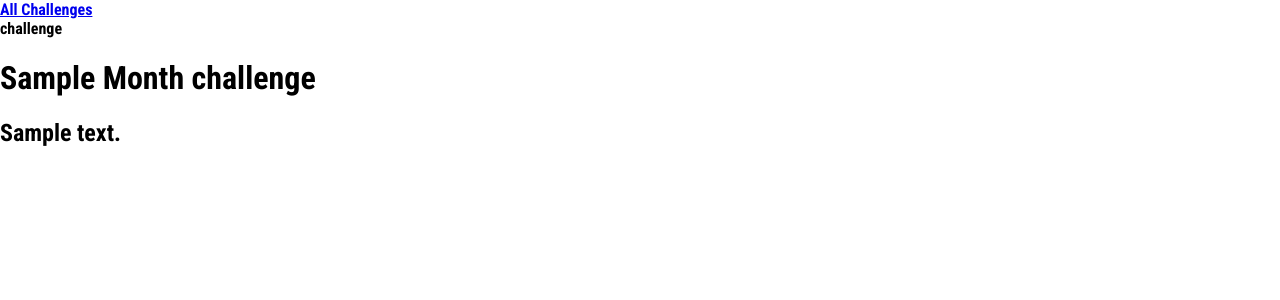
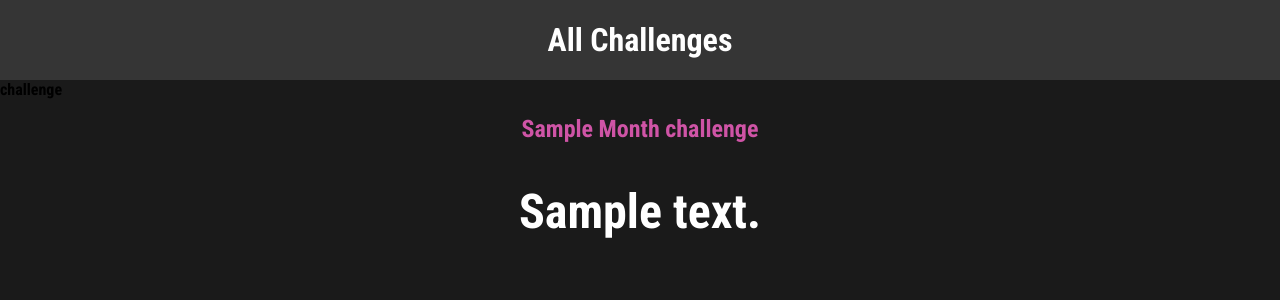
Before and after one commit to ercsanchez/monthly_challenges, a Django app: template monthly_challenges/challenges/templates/challenges/challenge.html in a window 1280 px wide. Shown: the top 300 px of the page. Run offline with Django 3.2, Linux system fonts and the light colour scheme; the template is opened without the code that fills it: most values are stand-ins (such as "Sample title", 1, 10 or a date in 2020).

Commit message:
add more app-specific and global css styling; separate syling for app index, challenge, and header templates; renamed challenges.css to index.css to match corresponding template

```diff
--- /dev/null
+++ b/monthly_challenges/challenges/static/challenges/challenge.css
@@ -0,0 +1,22 @@
+h1,
+h2 {
+    text-align: center;
+    color: white;
+}
+
+h1 {
+    font-size: 1.5rem;
+    margin: 2rem 0 1 rem 0;
+    font-weight: normal;
+    color: #cf54a6;
+}
+
+h2 {
+    font-size: 3rem;
+    font-weight: bold;
+}
+
+.fallback {
+    text-align: center;
+    color: white;
+}
--- a/monthly_challenges/challenges/static/challenges/challenges.css
+++ /dev/null
@@ -1,3 +0,0 @@
-ul {
-    list-style: none;
-}
--- /dev/null
+++ b/monthly_challenges/challenges/static/challenges/includes/header.css
@@ -0,0 +1,25 @@
+header {
+    width: 100%;
+    height: 5rem;
+    background-color: #353535
+}
+
+header nav {
+    width: 100%;
+    height: 100%;
+    display: flex;
+    justify-content: center;
+    align-items: center;
+}
+
+header nav a {
+    color: white;
+    font-size:  2rem;
+    font-weight: bold;
+    text-decoration: none;
+}
+
+header nav a:hover,
+header nav a:active {
+    color: #cf54a6;
+}
--- a/monthly_challenges/challenges/templates/challenges/challenge.html
+++ b/monthly_challenges/challenges/templates/challenges/challenge.html
@@ -1,4 +1,11 @@
 {% extends "base.html" %}
+
+{% load static %}
+
+{% block css_files %}
+    <link rel="stylesheet" href="{% static "challenges/challenge.css" %}">
+    <link rel="stylesheet" href="{% static "challenges/includes/header.css" %}">
+{% endblock  %}
 
 {% block page_title %}
     {{ month }} Challenge
@@ -11,6 +18,6 @@
     {% if  text is not None %}
         <h2>{{ text }}</h2>
     {% else %}
-        <p>There is no challenge for this month</p>
+        <p class="fallback">There is no challenge for this month</p>
     {% endif %}
 {% endblock content %}
--- a/monthly_challenges/challenges/templates/challenges/index.html
+++ b/monthly_challenges/challenges/templates/challenges/index.html
@@ -2,7 +2,8 @@
 {% load static %}
 
 {% block css_files %}
-    <link rel="stylesheet" href="{% static "challenges/challenges.css" %}">
+    <link rel="stylesheet" href="{% static "challenges/index.css" %}">
+    <link rel="stylesheet" href="{% static "challenges/includes/header.css" %}">
 {% endblock  %}
 
 {% block page_title %}
--- a/monthly_challenges/static/styles.css
+++ b/monthly_challenges/static/styles.css
@@ -6,4 +6,5 @@ html {
 
 body {
     margin: 0;
+    background-color: #1a1a1a;
 }
```
Also changed, not shown: monthly_challenges/challenges/static/challenges/index.css (added, +37 -0 lines).
